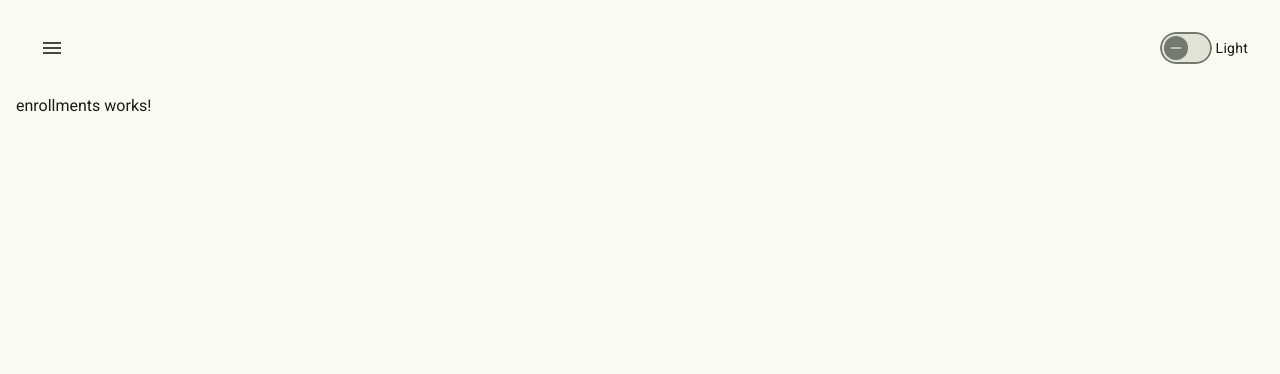
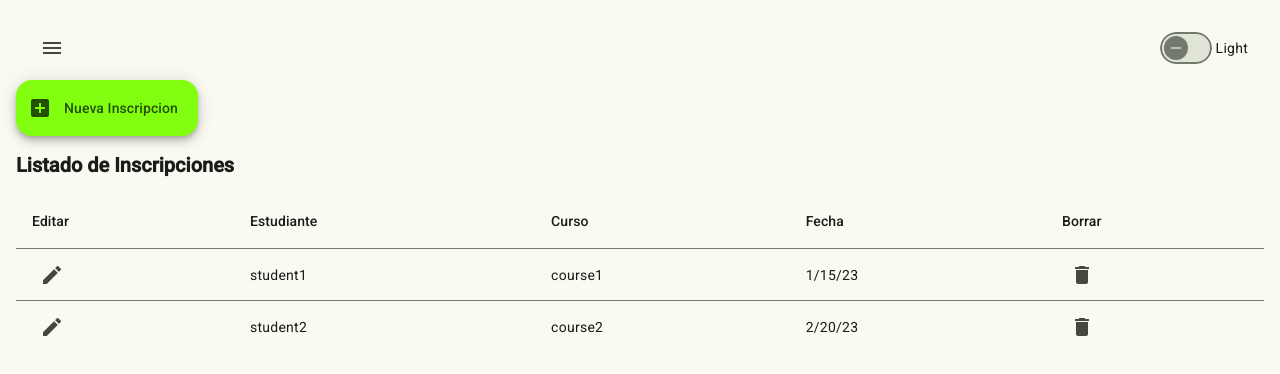
Before and after one commit to carlosandresalzate/3TF-Alzate, an Angular app: page /enrollments in a window 1280 px wide. Shown: the top 374 px of the page. Built offline with nearby package versions, Linux system fonts and the light colour scheme.

Commit message:
Se agrega la interaccion basica al modulo, tabla, botones y titulo

```diff
--- a/src/app/modules/dashboard/pages/enrollments/enrollments.component.html
+++ b/src/app/modules/dashboard/pages/enrollments/enrollments.component.html
@@ -1 +1,69 @@
-<p>enrollments works!</p>
+<div class="enrollments-container">
+  <div class="actions">
+    <button mat-fab extended>
+      <mat-icon>add_box</mat-icon>
+      Nueva Inscripcion
+    </button>
+  </div>
+
+  <h2 appTitleFont>Listado de Inscripciones</h2>
+
+  <!-- tabla -->
+  <table mat-table [dataSource]="enrollments" class="mat-elevation-z8">
+    <!-- Columna: Acciones -->
+    <ng-container matColumnDef="edit">
+      <th mat-header-cell *matHeaderCellDef>Editar</th>
+      <td mat-cell *matCellDef="let inscription">
+        <button
+          mat-icon-button
+          color="warn"
+          (click)="showSnackbar('Editar inscripción no implementado')"
+        >
+          <mat-icon>edit</mat-icon>
+        </button>
+      </td>
+    </ng-container>
+
+    <!-- Columna: Estudiante -->
+    <ng-container matColumnDef="student">
+      <th mat-header-cell *matHeaderCellDef>Estudiante</th>
+      <td mat-cell *matCellDef="let enrollments">
+        {{ enrollments.studentId }}
+      </td>
+    </ng-container>
+
+    <!-- Columna: Curso -->
+    <!-- ! Esto no deberia ser asi, ya que un estudiante esta en mas de un curso y un curso puede tener varios estudiantes -->
+    <ng-container matColumnDef="course">
+      <th mat-header-cell *matHeaderCellDef>Curso</th>
+      <td mat-cell *matCellDef="let enrollments">
+        {{ enrollments.courseId }}
+      </td>
+    </ng-container>
+    <!-- Columna: fecha -->
+    <!-- ! este campo esta en duda, solo es para ejemplo -->
+    <ng-container matColumnDef="date">
+      <th mat-header-cell *matHeaderCellDef>Fecha</th>
+      <td mat-cell *matCellDef="let enrollments">
+        {{ enrollments.date | date : "shortDate" }}
+      </td>
+    </ng-container>
+
+    <!-- Columna: Acciones -->
+    <ng-container matColumnDef="delete">
+      <th mat-header-cell *matHeaderCellDef>Borrar</th>
+      <td mat-cell *matCellDef="let inscription">
+        <button
+          mat-icon-button
+          color="warn"
+          (click)="showSnackbar('Eliminar inscripción no implementado')"
+        >
+          <mat-icon>delete</mat-icon>
+        </button>
+      </td>
+    </ng-container>
+
+    <tr mat-header-row *matHeaderRowDef="displayedColumns"></tr>
+    <tr mat-row *matRowDef="let row; columns: displayedColumns"></tr>
+  </table>
+</div>
--- a/src/app/modules/dashboard/pages/enrollments/enrollments.component.ts
+++ b/src/app/modules/dashboard/pages/enrollments/enrollments.component.ts
@@ -1,12 +1,51 @@
-import { Component } from '@angular/core';
+import { Component, OnInit } from '@angular/core';
+import { Enrollments } from './models/enrollments';
+import { EnrollmentsService } from '../../../../core/services/enrollments.service';
+import { MatDialog } from '@angular/material/dialog';
+import { MatSnackBar } from '@angular/material/snack-bar';
 
+/**
+ * @description Componente que muestra el listado de las inscripciones
+ */
 @Component({
   selector: 'app-enrollments',
   standalone: false,
 
   templateUrl: './enrollments.component.html',
-  styleUrl: './enrollments.component.scss'
+  styleUrl: './enrollments.component.scss',
 })
-export class EnrollmentsComponent {
+export class EnrollmentsComponent implements OnInit {
+  /**
+   * Array de inscripciones para mostrar la tabla
+   */
+  enrollments: Enrollments[] = [];
 
+  displayedColumns: string[] = ['edit', 'student', 'course', 'date', 'delete'];
+
+  constructor(
+    private enrollmentsService: EnrollmentsService,
+    private dialog: MatDialog,
+    private snackBar: MatSnackBar
+  ) {}
+
+  /**
+   * @description se suscribe al servicio para obtener la lista actualizada de inscripciones
+   */
+  ngOnInit(): void {
+    this.enrollmentsService.getEnrollments().subscribe((data) => {
+      this.enrollments = data;
+    });
+  }
+
+  /**
+   * @description Muestra un snackbar con el mensaje indicado.
+   * @param {string} message - mensaje que se va a mostrar
+   */
+  showSnackbar(message: string): void {
+    this.snackBar.open(message, 'Cerrar', {
+      duration: 3000,
+      horizontalPosition: 'center',
+      verticalPosition: 'top',
+    });
+  }
 }
```
Also changed, not shown: src/app/modules/dashboard/pages/enrollments/enrollments.module.ts (+14 -1 lines).
